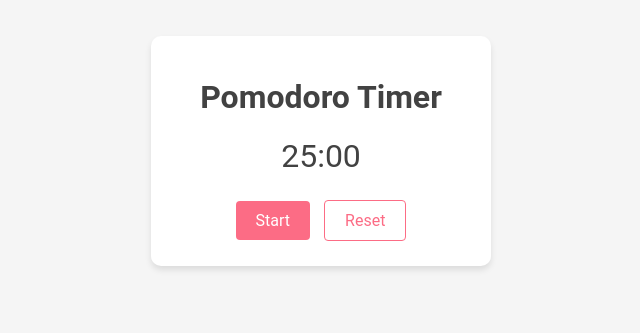
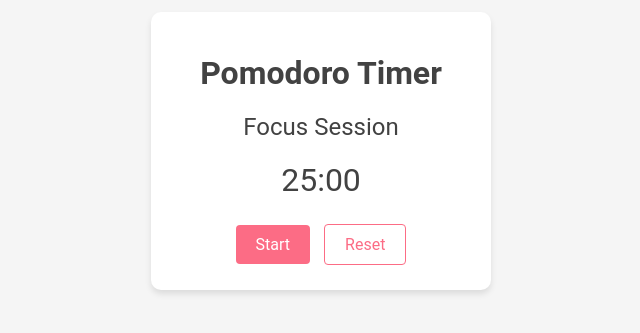
Before and after one commit to cendren/pomodoro, a plain HTML site: page index.html in a window 1280 px wide. Shown: the part 249-582 px from the top of the page, without its empty margins (319-959 px from the left). Drawn offline with Linux system fonts and the light colour scheme; a web font is replaced by a local one.

Commit message:
v2 added sessionlabel

```diff
--- a/index.html
+++ b/index.html
@@ -10,6 +10,7 @@
 <body>
     <div id="container">
         <h1>Pomodoro Timer</h1>
+        <div id="sessionLabel">Focus Session</div>
         <div id="timer">25:00</div>
         <button id="startPause">Start</button>
         <button id="reset">Reset</button>
```
